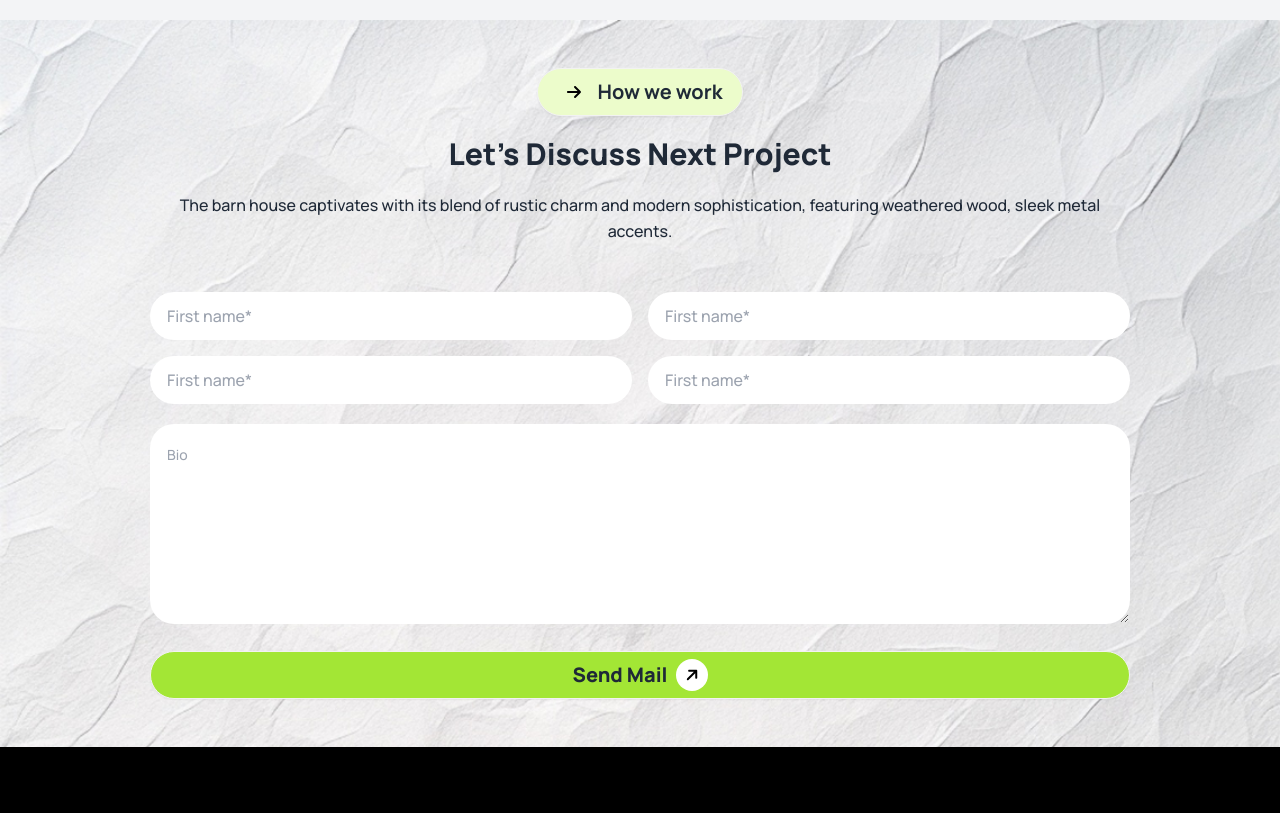
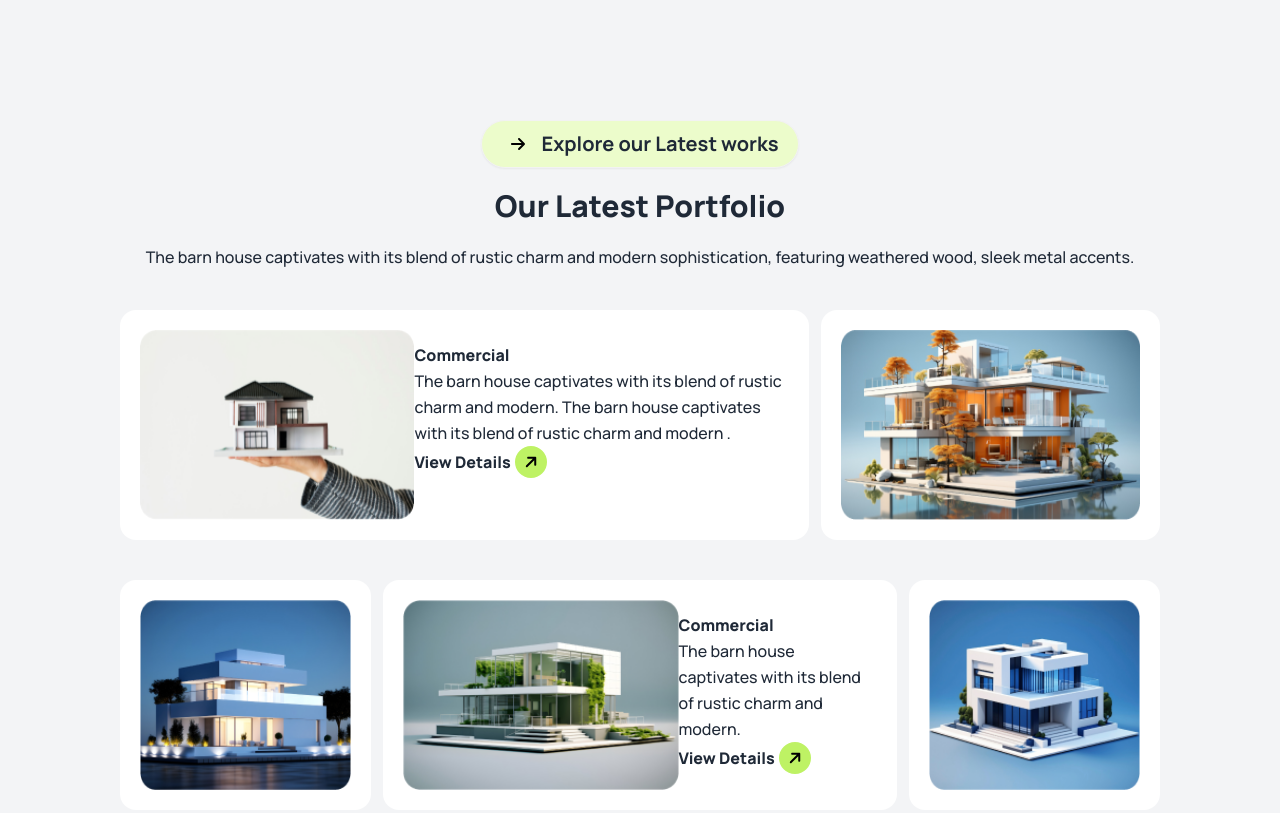
Before and after one commit to Iftee07/RealEstateWeb, a plain HTML site: page index.html in a window 1280 px wide. Shown: the part 2160-2973 px from the top of the page. Drawn offline with nearby package versions, Linux system fonts and the light colour scheme.

Commit message:
bonus section

```diff
--- a/index.html
+++ b/index.html
@@ -218,7 +218,9 @@
       </p>
     </div>
     <!-- third-cards -->
-    <div class="grid lg:grid-cols-4 lg:px-[120px] pb-[100px] bg-gray-100 space-y-7 lg:space-y-0">
+    <div
+      class="grid lg:grid-cols-4 lg:px-[120px] pb-[100px] bg-gray-100 space-y-7 lg:space-y-0"
+    >
       <div class="bg-[#E7C1D3] rounded-2xl p-5 space-y-2 w-[275px] mx-auto">
         <svg
           xmlns="http://www.w3.org/2000/svg"
@@ -283,6 +285,101 @@
         </p>
       </div>
     </div>
+    <!-- bonus section -->
+    <div class="px-9 bg-gray-100 space-y-5 lg:px-[120px] lg:py-[100px] py-12">
+      <div class="text-center">
+        <button
+          class="btn bg-lime-100 px-5 text-lg lg:text-xl font-bold rounded-3xl"
+        >
+          <svg
+            xmlns="http://www.w3.org/2000/svg"
+            viewBox="0 0 448 512"
+            class="p-2 w-8 h-8 rounded-3xl"
+          >
+            <path
+              d="M438.6 278.6c12.5-12.5 12.5-32.8 0-45.3l-160-160c-12.5-12.5-32.8-12.5-45.3 0s-12.5 32.8 0 45.3L338.8 224 32 224c-17.7 0-32 14.3-32 32s14.3 32 32 32l306.7 0L233.4 393.4c-12.5 12.5-12.5 32.8 0 45.3s32.8 12.5 45.3 0l160-160z"
+            />
+          </svg>
+          Explore our Latest works
+        </button>
+      </div>
+      <h1 class="text-3xl font-extrabold text-center">Our Latest Portfolio</h1>
+      <p class="text-center">
+        The barn house captivates with its blend of rustic charm and modern
+        sophistication, featuring weathered wood, sleek metal accents.
+      </p>
+      <!-- 1st-grid -->
+      <div class="grid space-y-5 lg:grid-cols-3 lg:my-0 gap-3 lg:space-y-0 py-5">
+        <div
+          class="bg-white p-5 rounded-2xl space-y-3 lg:col-span-2 lg:flex lg:h-[230px]"
+        >
+          <img src="./assets/img1.png" alt="" class="mx-auto" />
+          <div>
+            <p class="font-extrabold">Commercial</p>
+            <p>
+              The barn house captivates with its blend of rustic charm and
+              modern. The barn house captivates with its blend of rustic charm
+              and modern .
+            </p>
+            <div class="flex space-x-1 lg:items-center">
+              <p class="font-extrabold">View Details</p>
+              <svg
+                xmlns="http://www.w3.org/2000/svg"
+                viewBox="0 0 448 512"
+                class="bg-lime-300 p-2 w-8 h-8 rounded-3xl -rotate-45"
+              >
+                <path
+                  d="M438.6 278.6c12.5-12.5 12.5-32.8 0-45.3l-160-160c-12.5-12.5-32.8-12.5-45.3 0s-12.5 32.8 0 45.3L338.8 224 32 224c-17.7 0-32 14.3-32 32s14.3 32 32 32l306.7 0L233.4 393.4c-12.5 12.5-12.5 32.8 0 45.3s32.8 12.5 45.3 0l160-160z"
+                />
+              </svg>
+            </div>
+          </div>
+        </div>
+        <img
+          src="./assets/img2.png"
+          alt=""
+          class="mx-auto bg-white p-5 rounded-2xl h-[230px]"
+        />
+      </div>
+      <!-- 2nd-grid -->
+      <div class="grid lg:grid-cols-4 gap-3">
+        <img
+          src="./assets/img5.png"
+          alt=""
+          class="mx-auto bg-white p-5 rounded-2xl w-full h-[230px]"
+        />
+        <div
+          class="bg-white p-5 rounded-2xl space-y-3 lg:col-span-2 lg:flex lg:h-[230px]"
+        >
+          <img src="./assets/img4.png" alt="" class="mx-auto" />
+          <div>
+            <p class="font-extrabold">Commercial</p>
+            <p>
+              The barn house captivates with its blend of rustic charm and
+              modern.
+            </p>
+            <div class="flex space-x-1 lg:items-center">
+              <p class="font-extrabold">View Details</p>
+              <svg
+                xmlns="http://www.w3.org/2000/svg"
+                viewBox="0 0 448 512"
+                class="bg-lime-300 p-2 w-8 h-8 rounded-3xl -rotate-45"
+              >
+                <path
+                  d="M438.6 278.6c12.5-12.5 12.5-32.8 0-45.3l-160-160c-12.5-12.5-32.8-12.5-45.3 0s-12.5 32.8 0 45.3L338.8 224 32 224c-17.7 0-32 14.3-32 32s14.3 32 32 32l306.7 0L233.4 393.4c-12.5 12.5-12.5 32.8 0 45.3s32.8 12.5 45.3 0l160-160z"
+                />
+              </svg>
+            </div>
+          </div>
+        </div>
+        <img
+          src="./assets/img3.png"
+          alt=""
+          class="mx-auto bg-white p-5 rounded-2xl w-full h-[230px]"
+        />
+      </div>
+    </div>
+
     <!-- form section -->
     <div
       class="lg:px-[150px] bg-[url('./assets/bg.jpg')] bg-cover bg-no-repeat py-12 px-9"
@@ -307,8 +404,7 @@
         </h1>
         <p class="text-center px-1">
           The barn house captivates with its blend of rustic charm and modern
-          sophistication,
-          featuring weathered wood, sleek metal accents.
+          sophistication, featuring weathered wood, sleek metal accents.
         </p>
       </div>
       <div class="grid lg:grid-cols-2 gap-4">
@@ -371,7 +467,7 @@
         sophistication, <br />featuring weathered wood, sleek metal accents.
       </p>
       <div>
-        <ul class="lg:flex lg:space-x-[150px] items-center ">
+        <ul class="lg:flex lg:space-x-[150px] items-center">
           <li class="text-white my-4">Home</li>
           <li class="text-white my-4">Services</li>
           <li class="text-white my-4">Portfolio</li>
```
